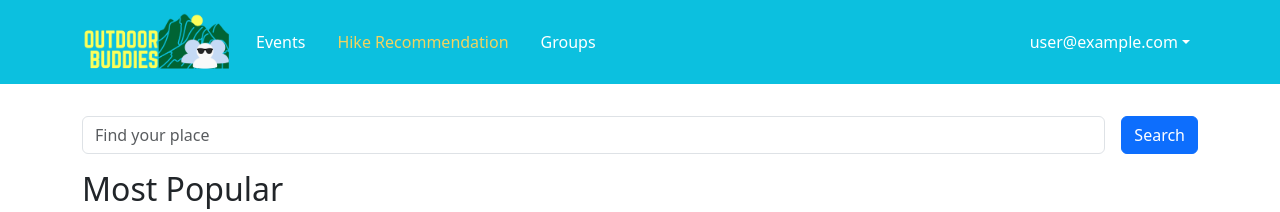
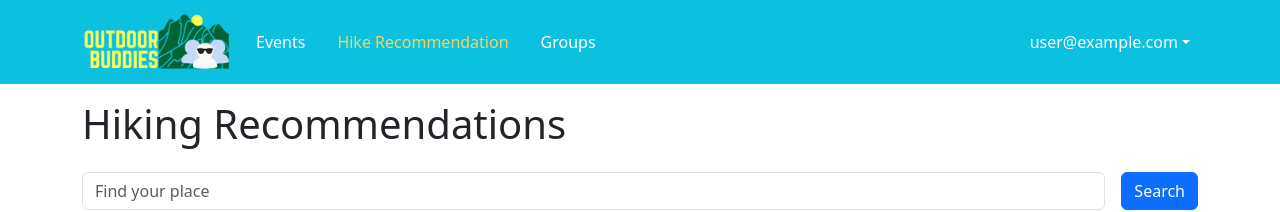
Before and after one commit to outdoor-buddies-new/outdoor-buddies-new, a Next.js app: page /hikes in a window 1280 px wide. Shown: the top 212 px of the page. Built offline with nearby package versions, Linux system fonts and the light colour scheme; no server answers; sample sign-in values are in the browser's storage.

Commit message:
Create hiking recommendation page layout

```diff
--- a/src/components/HikingRecommendations.tsx
+++ b/src/components/HikingRecommendations.tsx
@@ -30,6 +30,7 @@ const HikingRecommendations: React.FC = () => {
 
   return (
     <Container className="py-3 justify-content-center">
+      <h1 className="mb-4">Hiking Recommendations</h1>
       <div className="my-3 d-flex gap-3">
             <Form.Control
               type="search"
```
